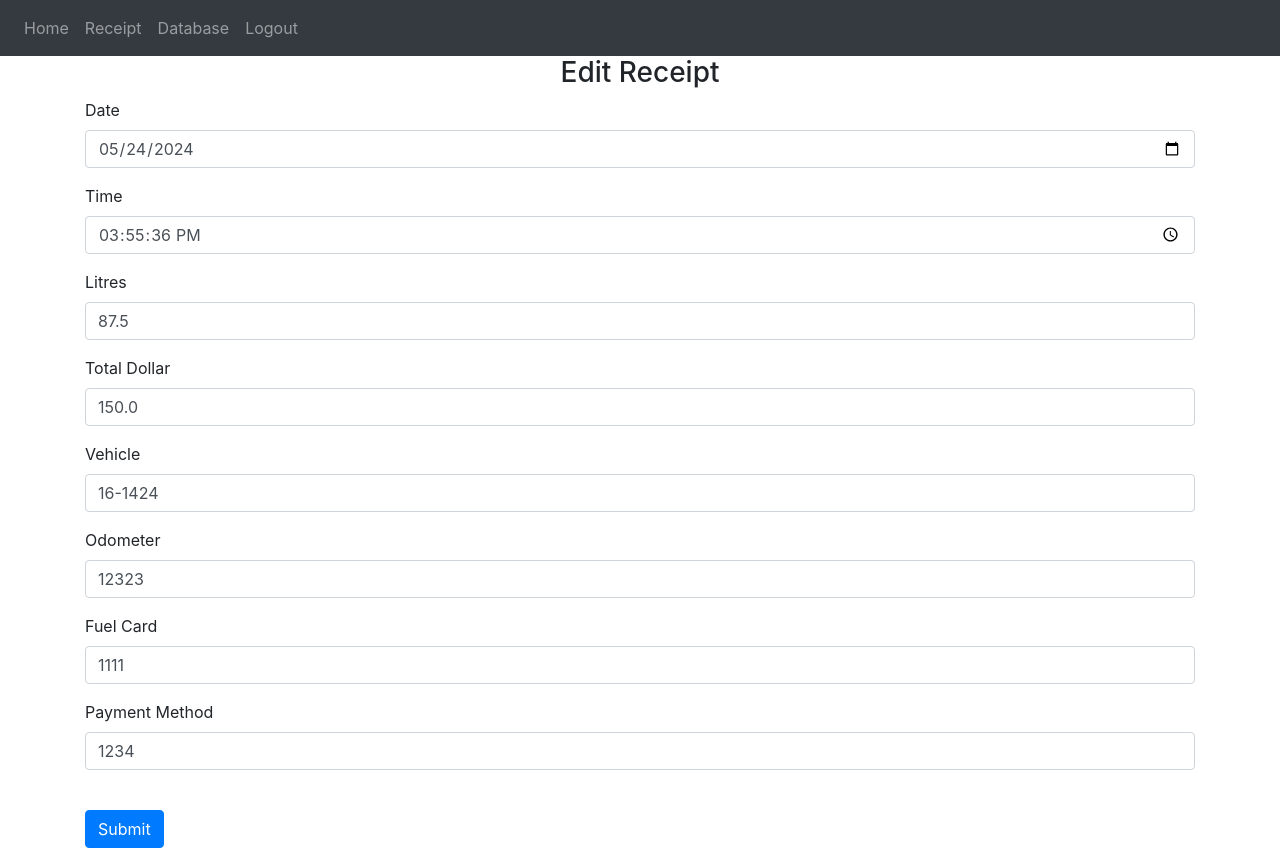
After one commit to Betadrone/receipt-database-project, a Flask app: a page that uses website/templates/edit_receipt.html in a window 1280 px wide. The commit adds this page. Run offline with Flask 3, Linux system fonts and the light colour scheme; a user stored in the database is signed in; some libraries are stand-ins or nearby versions.

Commit message:
Added a page to edit receipts - NOT FUNCTIONAL
Added a way to edit receipts. Users will be redirected to a page to do so, and the information on the receipt will be prefilled. Currently has same functionality as adding a receipt

```diff
--- a/website/templates/database.html
+++ b/website/templates/database.html
@@ -28,7 +28,9 @@
                 <td>{{ receipt.odometer }}</td>
                 <td>{{ receipt.fuel_card }}</td>
                 <td>{{ receipt.payment_method }}</td>
-                <td>Actions here</td>
+                <td><a href="{{url_for('views.receipt_detail', receiptId=receipt.id, receiptDate=receipt.date,
+                           receiptTime=receipt.time, receiptLiters=receipt.liters, receiptTotalDollar=receipt.total_dollar, receiptVehicle=receipt.vehicle,
+                           receiptOdometer=receipt.odometer, receiptFuelCard=receipt.fuel_card, receiptPaymentMethod=receipt.payment_method)}}">Edit Receipt</a></td>
             </tr>
             {% endfor %}
     </tbody>
--- /dev/null
+++ b/website/templates/edit_receipt.html
@@ -0,0 +1,41 @@
+{% extends "base.html" %} {% block title %}Edit Receipt{% endblock %}
+
+{% block content%}
+<form method="POST">
+    <h3 align="center">Edit Receipt</h3>
+    <div class="form-group">
+        <label for="date">Date</label>
+        <input type="date" class="form-control" id="date" name="date" placeholder="dd-mm-yyyy" value="{{date}}">
+    </div>
+    <div class="form-group">
+        <label for="time">Time</label>
+        <input type="time" step="1" class="form-control" id="time" name="time" placeholder="hh-mm-ss"  value="{{time}}">
+    </div>
+    <div class="form-group">
+        <label for="liters">Litres</label>
+        <input type="number" step="0.001" class="form-control" id="liters" name="liters" placeholder="Enter liters"  value="{{liters}}">
+    </div>
+    <div class="form-group">
+        <label for="total_dollar">Total Dollar</label>
+        <input type="number" step="0.01" class="form-control" id="total_dollar" name="total_dollar" placeholder="Enter total dollars" value="{{totalDollar}}">
+    </div>
+    <div class="form-group">
+        <label for="vehicle">Vehicle</label>
+        <input type="text" pattern="[0-9]{2}-[0-9]{4}" class="form-control" id="vehicle" name="vehicle" placeholder="Enter vehicle number (##-###)"  value="{{vehicle}}">
+    </div>
+    <div class="form-group">
+        <label for="odometer">Odometer</label>
+        <input type="number" class="form-control" id="odometer" name="odometer" placeholder="Enter odometer value"  value="{{odometer}}">
+    </div>
+    <div class="form-group">
+        <label for="fuel_card">Fuel Card</label>
+        <input type="number" pattern="[0-9]{4}" class="form-control" id="fuel_card" name="fuel_card" placeholder="Enter fuel card number (####)"  value="{{fuelCard}}">
+    </div>
+    <div class="form-group">
+        <label for="payment_method">Payment Method</label>
+        <input type="number" pattern="[0-9]{4}" class="form-control" id="payment_method" name="payment_method" placeholder="Enter payment method value (####)"  value="{{paymentMethod}}">
+    </div>
+    <br />
+    <button type="submit" class="btn btn-primary">Submit</button>
+</form>
+{% endblock %}
--- a/website/views.py
+++ b/website/views.py
@@ -1,4 +1,4 @@
-from flask import Blueprint, render_template, request, flash, jsonify
+from flask import Blueprint, render_template, request, flash, jsonify, redirect, url_for
 from flask_login import login_required, current_user
 from . import db
 from .models import Note, Receipt
@@ -87,3 +87,13 @@ def receipt():
 @views.route('/database')
 def database():
     return render_template("database.html", user=current_user)
+
+@views.route('/edit_receipt/<int:receiptId>/<string:receiptDate>/<string:receiptTime>/<float:receiptLiters>/<float:receiptTotalDollar>/<int:receiptOdometer>/<int:receiptFuelCard>/<int:receiptPaymentMethod>/<string:receiptVehicle>', methods=['GET', 'POST'])
+def receipt_detail(receiptId, receiptDate, receiptTime, receiptLiters, receiptTotalDollar, receiptOdometer, receiptFuelCard, receiptPaymentMethod, receiptVehicle):
+    if request.method == "POST":
+        pass
+
+    return render_template("edit_receipt.html", user=current_user, id=receiptId, date=receiptDate,
+                           time=receiptTime, liters=receiptLiters, totalDollar=receiptTotalDollar,
+                           vehicle=receiptVehicle,
+                           odometer=receiptOdometer, fuelCard=receiptFuelCard, paymentMethod=receiptPaymentMethod)
```
